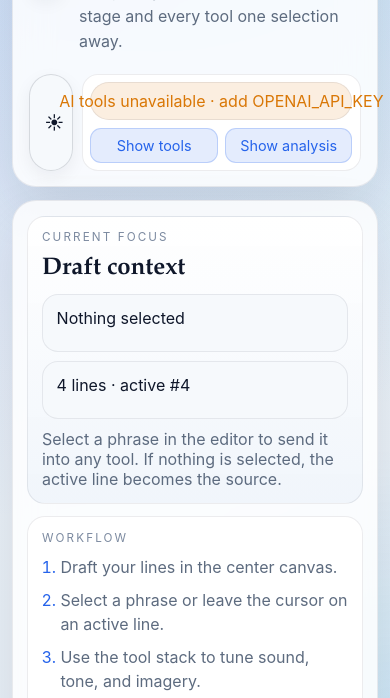
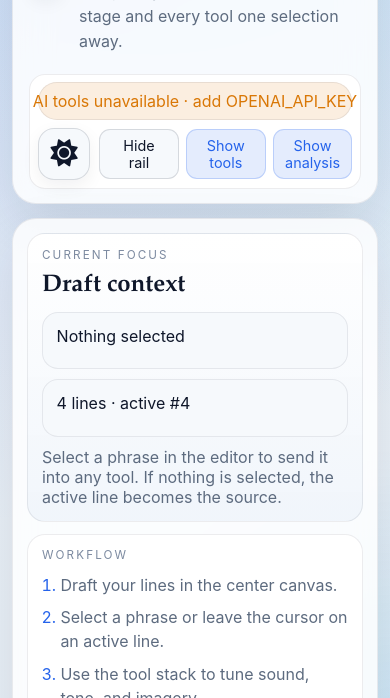
Before and after one commit to HBIDamian/LyricStudio, a website with bundled scripts: page public/index.html in a window 390 px wide. Shown: the part 136-834 px from the top of the page. Built offline with nearby package versions, Linux system fonts and the light colour scheme; files whose address does not match are found by name.

Commit message:
studioRailToggle

```diff
--- a/public/index.html
+++ b/public/index.html
@@ -4,6 +4,7 @@
     <meta charset="UTF-8" />
     <meta name="viewport" content="width=device-width, initial-scale=1.0" />
     <title>Lyric Studio</title>
+    <link rel="stylesheet" href="https://cdnjs.cloudflare.com/ajax/libs/font-awesome/6.5.2/css/all.min.css" />
     <link rel="stylesheet" href="/styles.css" />
   </head>
   <body>
@@ -24,6 +25,10 @@
         </div>
 
         <div class="chrome-controls">
+          <div class="topbar-actions">
+            <span id="ai-status" class="status-badge">Checking AI tools…</span>
+
+            <div class="topbar-controls-row">
               <button
                 id="theme-toggle"
                 type="button"
@@ -32,22 +37,21 @@
                 aria-pressed="false"
                 title="Switch to dark theme"
               >
-            <span class="theme-icon" data-theme-icon aria-hidden="true">☀︎</span>
+                <i class="theme-icon fa-solid fa-sun" data-theme-icon aria-hidden="true"></i>
               </button>
 
-          <div class="topbar-actions">
-            <span id="ai-status" class="status-badge">Checking AI tools…</span>
-
-            <div class="panel-toggle-group" role="group" aria-label="Workspace panels">
+              <div class="panel-toggle-group" role="group" aria-label="Workspace layout controls">
+                <button id="studio-rail-toggle" class="ghost-button chrome-action-button" type="button">Hide rail</button>
                 <button id="tool-panel-toggle" class="ghost-button chrome-action-button" type="button">Hide tools</button>
                 <button id="status-panel-toggle" class="ghost-button chrome-action-button" type="button">Hide analysis</button>
+              </div>
             </div>
           </div>
         </div>
       </header>
 
       <main class="workspace">
-        <aside class="studio-rail" aria-label="Studio context">
+        <aside id="studio-rail" class="studio-rail" aria-label="Studio context">
           <section class="rail-card rail-card-focus">
             <p class="eyebrow">Current focus</p>
             <h2>Draft context</h2>
--- a/public/js/app.js
+++ b/public/js/app.js
@@ -21,8 +21,10 @@ const editorHost = document.querySelector('#editor-lines');
 const aiStatus = document.querySelector('#ai-status');
 const selectionChip = document.querySelector('#selection-chip');
 const lineChip = document.querySelector('#line-chip');
+const studioRail = document.querySelector('#studio-rail');
 const toolPanel = document.querySelector('#tool-panel');
 const statusPanel = document.querySelector('#status-panel');
+const studioRailToggle = document.querySelector('#studio-rail-toggle');
 const toolToggle = document.querySelector('#tool-panel-toggle');
 const statusToggle = document.querySelector('#status-panel-toggle');
 const workspace = document.querySelector('.workspace');
@@ -90,8 +92,10 @@ const IDEA_DEFAULT_RHYME_PATTERNS = {
 
 const chrome = setupChrome({
   workspace,
+  studioRail,
   toolPanel,
   statusPanel,
+  studioRailToggle,
   toolToggle,
   statusToggle,
   themeToggleButton,
--- a/public/js/ui.js
+++ b/public/js/ui.js
@@ -1,7 +1,7 @@
 const THEME_STORAGE_KEY = 'lyric-studio-theme-preference';
-const THEME_ICON_BY_THEME = {
-  light: '☀︎',
-  dark: '☾',
+const THEME_ICON_CLASS_BY_THEME = {
+  light: 'fa-sun',
+  dark: 'fa-moon',
 };
 
 function getSystemTheme() {
@@ -51,7 +51,8 @@ function applyThemePreference(preference, themeToggleButton = null) {
   themeToggleButton.setAttribute('title', `Switch to ${nextTheme} theme`);
 
   if (themeIcon) {
-    themeIcon.textContent = THEME_ICON_BY_THEME[resolvedTheme];
+    themeIcon.classList.remove(...Object.values(THEME_ICON_CLASS_BY_THEME));
+    themeIcon.classList.add(THEME_ICON_CLASS_BY_THEME[resolvedTheme]);
   }
 }
 
@@ -116,8 +117,10 @@ export function setBusy(button, busy, idleLabel = button.dataset.idleLabel || bu
 
 export function setupChrome({
   workspace,
+  studioRail,
   toolPanel,
   statusPanel,
+  studioRailToggle,
   toolToggle,
   statusToggle,
   themeToggleButton = null,
@@ -145,11 +148,22 @@ export function setupChrome({
     toolToggle.setAttribute('aria-pressed', String(!collapsed));
   };
 
+  const setStudioRailCollapsed = (collapsed) => {
+    studioRail.classList.toggle('is-collapsed', collapsed);
+    workspace.classList.toggle('is-rail-collapsed', collapsed);
+    studioRailToggle.textContent = collapsed ? 'Show rail' : 'Hide rail';
+    studioRailToggle.setAttribute('aria-pressed', String(!collapsed));
+  };
+
   const setStatusPanelCollapsed = (collapsed) => {
     statusPanel.classList.toggle('is-collapsed', collapsed);
     statusToggle.textContent = collapsed ? 'Show analysis' : 'Hide analysis';
     statusToggle.setAttribute('aria-pressed', String(!collapsed));
   };
+
+  studioRailToggle.addEventListener('click', () => {
+    setStudioRailCollapsed(!studioRail.classList.contains('is-collapsed'));
+  });
 
   toolToggle.addEventListener('click', () => {
     setToolPanelCollapsed(!toolPanel.classList.contains('is-collapsed'));
@@ -168,6 +182,7 @@ export function setupChrome({
   updateTheme(themePreference, { persist: false });
 
   const collapsePanelsByDefault = mobileLayoutQuery.matches;
+  setStudioRailCollapsed(studioRail.classList.contains('is-collapsed'));
   setToolPanelCollapsed(collapsePanelsByDefault || toolPanel.classList.contains('is-collapsed'));
   setStatusPanelCollapsed(collapsePanelsByDefault || statusPanel.classList.contains('is-collapsed'));
 
--- a/public/styles.css
+++ b/public/styles.css
@@ -216,7 +216,7 @@ h4 {
 
 .chrome-controls {
   display: flex;
-  align-items: stretch;
+  align-items: flex-start;
   gap: 0.65rem;
   flex-wrap: nowrap;
   justify-content: flex-end;
@@ -225,11 +225,14 @@ h4 {
 .theme-icon-button {
   display: inline-grid;
   place-items: center;
-  width: 2.75rem;
-  min-width: 2.75rem;
-  min-height: 2.75rem;
+  width: 3.15rem;
+  height: 3.15rem;
+  min-width: 3.15rem;
+  min-height: 3.15rem;
+  align-self: center;
+  justify-self: center;
   padding: 0;
-  border-radius: 14px;
+  border-radius: 16px;
   border: 1px solid var(--border-strong);
   background: var(--surface-3);
   color: var(--muted-soft);
@@ -237,9 +240,13 @@ h4 {
 }
 
 .theme-icon {
-  font-size: 1.15rem;
+  display: inline-flex;
+  align-items: center;
+  justify-content: center;
+  font-size: 1.55rem;
   line-height: 1;
-  transform: translateY(-0.03rem);
+  font-weight: 700;
+  transform: none;
 }
 
 .theme-icon-button[data-theme='dark'] {
@@ -298,6 +305,12 @@ select {
   padding: 0.55rem 0.9rem;
 }
 
+.ghost-button.theme-icon-button {
+  min-height: 3.15rem;
+  padding: 0;
+  border-radius: 16px;
+}
+
 .theme-button {
   min-width: 5rem;
   color: var(--muted);
@@ -313,12 +326,20 @@ select {
 
 .topbar-actions {
   display: flex;
-  align-items: center;
+  flex-direction: column;
+  align-items: stretch;
   gap: 0.6rem;
   padding: 0.5rem;
   border-radius: 16px;
   border: 1px solid var(--border);
   background: var(--surface-2);
+  min-width: 0;
+}
+
+.topbar-controls-row {
+  display: flex;
+  align-items: center;
+  gap: 0.6rem;
   min-width: 0;
 }
 
@@ -337,19 +358,21 @@ select {
 
 .panel-toggle-group {
   display: inline-flex;
-  align-items: center;
+  align-items: stretch;
   gap: 0.45rem;
-  margin-left: 0.15rem;
-  padding-left: 0.55rem;
-  border-left: 1px solid var(--border);
+  min-width: 0;
 }
 
 .chrome-action-button {
+  display: inline-flex;
+  align-items: center;
+  justify-content: center;
   min-height: 2.2rem;
   padding: 0.45rem 0.78rem;
   font-size: 0.9rem;
   border-radius: 11px;
   box-shadow: none;
+  text-align: center;
 }
 
 .chrome-action-button[aria-pressed='true'] {
@@ -392,8 +415,16 @@ select {
   min-height: 0;
 }
 
+.workspace.is-rail-collapsed {
+  grid-template-columns: minmax(0, 1fr) minmax(320px, 360px);
+}
+
 .workspace.is-panel-collapsed {
   grid-template-columns: 240px minmax(0, 1fr) 0;
+}
+
+.workspace.is-rail-collapsed.is-panel-collapsed {
+  grid-template-columns: minmax(0, 1fr);
 }
 
 .studio-rail {
@@ -407,6 +438,14 @@ select {
   gap: 0.75rem;
   padding: 0.9rem;
   background: var(--surface);
+}
+
+.studio-rail.is-collapsed {
+  display: none;
+}
+
+.workspace.is-rail-collapsed.is-panel-collapsed .tool-panel.is-collapsed {
+  display: none;
 }
 
 .rail-card {
@@ -1253,8 +1292,16 @@ input::placeholder {
     grid-template-columns: 220px minmax(0, 1fr) minmax(300px, 340px);
   }
 
+  .workspace.is-rail-collapsed {
+    grid-template-columns: minmax(0, 1fr) minmax(300px, 340px);
+  }
+
   .workspace.is-panel-collapsed {
     grid-template-columns: 220px minmax(0, 1fr) 0;
+  }
+
+  .workspace.is-rail-collapsed.is-panel-collapsed {
+    grid-template-columns: minmax(0, 1fr);
   }
 
   .status-grid {
@@ -1264,7 +1311,9 @@ input::placeholder {
 
 @media (max-width: 1320px) {
   .workspace,
-  .workspace.is-panel-collapsed {
+  .workspace.is-panel-collapsed,
+  .workspace.is-rail-collapsed,
+  .workspace.is-rail-collapsed.is-panel-collapsed {
     grid-template-columns: 1fr;
   }
 
@@ -1298,7 +1347,7 @@ input::placeholder {
   }
 
   .chrome-controls {
-    justify-content: space-between;
+    justify-content: flex-start;
   }
 
   .studio-rail,
@@ -1386,9 +1435,7 @@ input::placeholder {
   }
 
   .chrome-controls {
-    display: grid;
-    grid-template-columns: auto minmax(0, 1fr);
-    gap: 0.55rem;
+    display: flex;
     align-items: stretch;
   }
 
@@ -1399,17 +1446,37 @@ input::placeholder {
     padding: 0.48rem;
   }
 
+  .topbar-controls-row {
+    display: grid;
+    grid-template-columns: auto minmax(0, 1fr);
+    gap: 0.55rem;
+    align-items: center;
+  }
+
+  .theme-icon-button {
+    width: 3.3rem;
+    height: 3.3rem;
+    min-width: 3.3rem;
+    min-height: 3.3rem;
+  }
+
+  .ghost-button.theme-icon-button {
+    min-height: 3.3rem;
+    padding: 0;
+  }
+
+  .theme-icon {
+    font-size: 1.7rem;
+  }
+
   .status-badge {
     width: 100%;
     text-align: center;
   }
 
   .panel-toggle-group {
-    border-left: none;
-    padding-left: 0;
-    margin-left: 0;
     display: grid;
-    grid-template-columns: repeat(2, minmax(0, 1fr));
+    grid-template-columns: repeat(3, minmax(0, 1fr));
     gap: 0.45rem;
   }
 
```
Lines whose indentation alone changed are shown as unchanged.
